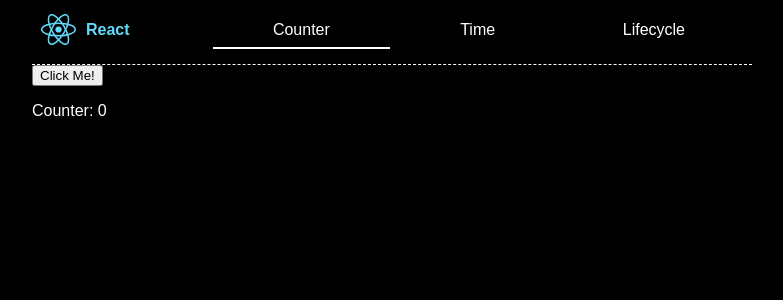
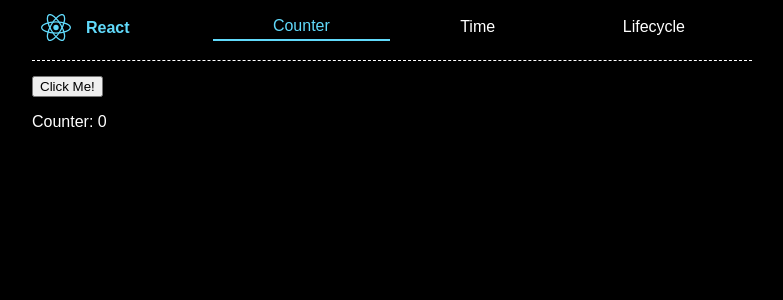
Before and after one commit to MiroStW/odin_project, a React app in the folder react/: page /counter in a window 1280 px wide. Shown: the top 300 px of the page, without its empty margins (248-1031 px from the left). Built offline with nearby package versions, Linux system fonts and the light colour scheme.

Commit message:
further nav styling

```diff
--- a/react/src/style.css
+++ b/react/src/style.css
@@ -4,6 +4,7 @@ body {
   color: white;
   font-family: sans-serif;
   font-size: 16px;
+  font-weight: 300;
 }
 
 #root {
@@ -28,10 +29,7 @@ body {
 }
 
 .vcenter {
-  display: flex;
-  justify-content: center;
-  align-content: center;
-  flex-direction: column;
+  align-self: center;
 }
 
 #nav {
@@ -39,25 +37,28 @@ body {
   display: grid;
   grid-template-columns: repeat(auto-fit, minmax(100px, 1fr));
   grid-auto-flow: column;
-  margin: 0;
+  height: 35px;
+  margin: 0 0 15px 0;
   padding: 10px 10px 15px 5px;
 }
 
 .navitem {
   border-top: 2px transparent solid;
   text-align: center;
+  display: grid;
 }
 
-.active {
-  border-bottom: 2px white solid;
+a.active {
+  border-bottom: 2px #61dafb solid;
+  color: #61dafb;
 }
 
 .navitem:hover {
-  border-color: white;
+  border-color: #61dafb;
 }
 
-.navitem a {
+a {
   color: white;
   text-decoration: none;
-  min-height: 35px;
+  padding-bottom: 4px;
 }
```
